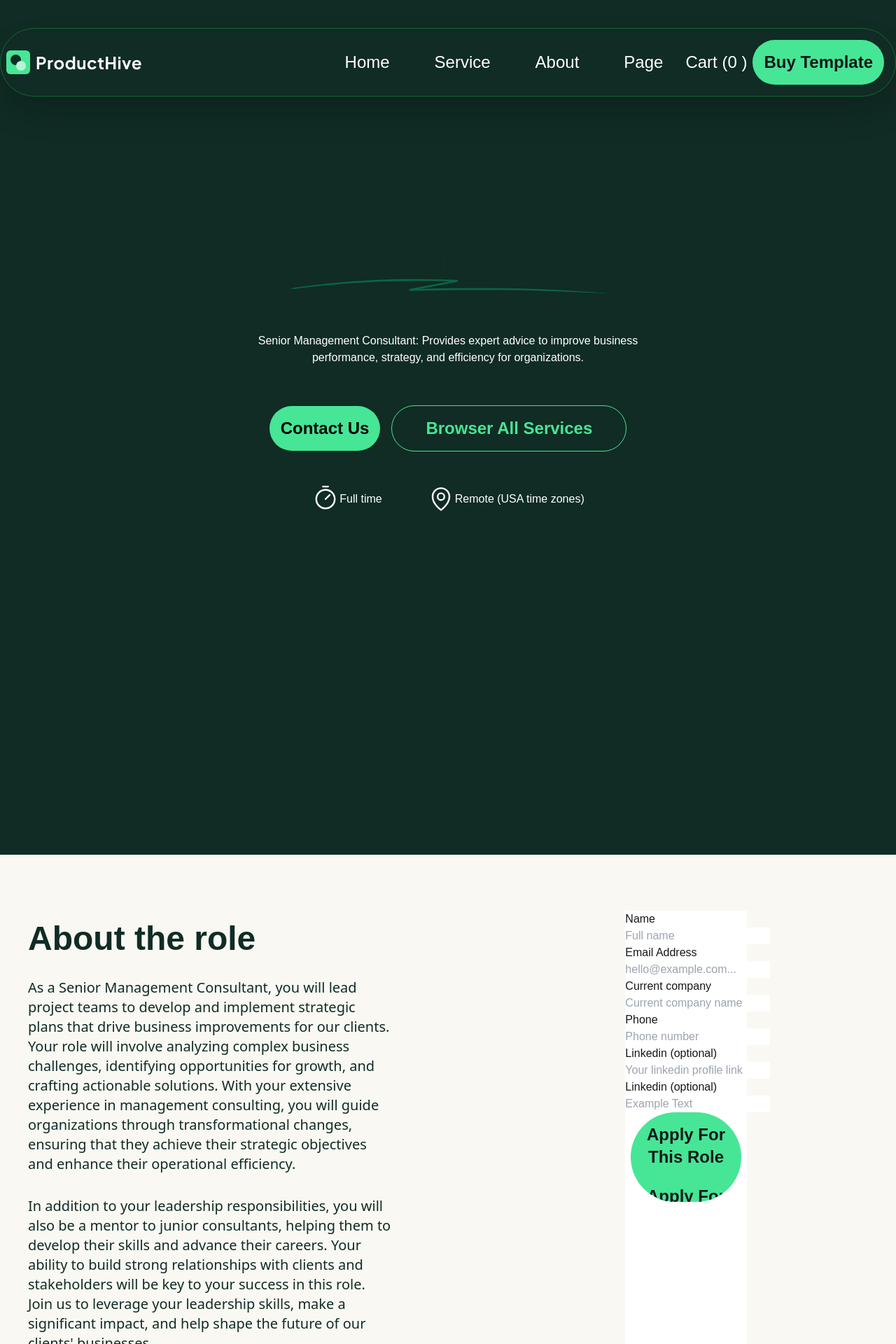
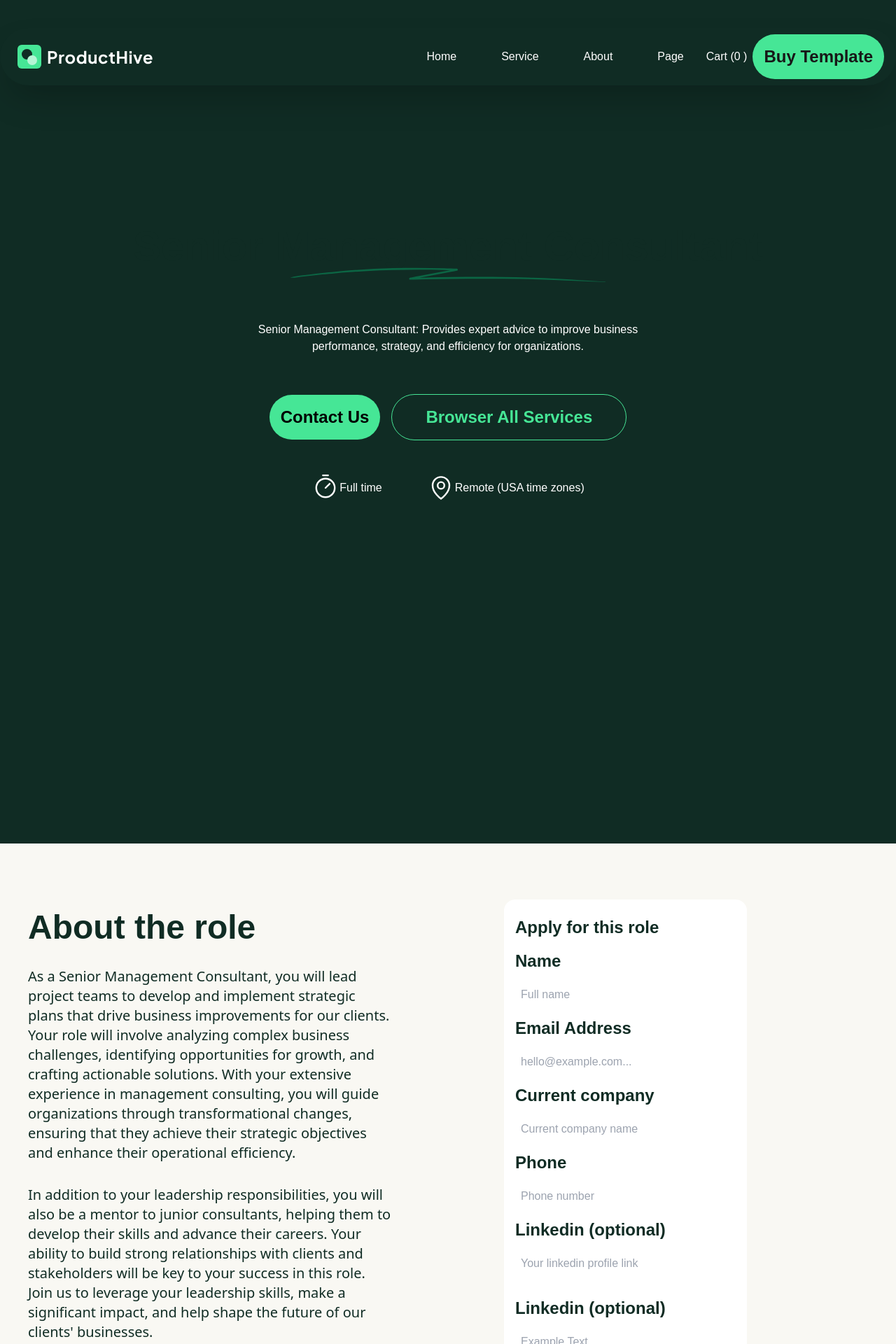
Before and after one commit to Yagya-Adh/product_hive, a Next.js app: page /career-details in a window 1280 px wide. Shown: the top 1920 px of the page at 70% size. Built offline with nearby package versions, Linux system fonts and the light colour scheme.

Commit message:
save chnages

```diff
--- a/app/components/about/MeetOurTeam.tsx
+++ b/app/components/about/MeetOurTeam.tsx
@@ -2,7 +2,7 @@
 
 import Image from "next/image";
 import ButtonPills from "../button/ButtonPills";
-import ceoImage from "@/app/assets/images/about/meetOurTeams/ceoFounder.webp";
+// import ceoImage from "@/app/assets/images/about/meetOurTeams/ceoFounder.webp";
 import srPatnerImage from "@/app/assets/images/about/meetOurTeams/seniorPartner.webp";
 import srAnalystImage from "@/app/assets/images/about/meetOurTeams/Sranalyst.webp";
 import srAssociateImage from "@/app/assets/images/about/meetOurTeams/SrAssociate.webp";
@@ -36,7 +36,7 @@ export default MeetOurTeam;
 const gridCardData = [
   {
     id: 1,
-    image: ceoImage,
+    image: "/../../assets/images/about/meetOurTeams/seniorPartner.webp",
     name: "Chris Rachuba",
     title: "CEO, Founder",
   },
@@ -64,7 +64,13 @@ const GridImageCard = () => {
     <div className="grid-cols-2 grid gap-10">
       {gridCardData?.map((listGrid) => (
         <div key={listGrid.id}>
-          <Image src={listGrid.image} alt="grid_card_" className="rounded-xl" />
+          <Image
+            src={listGrid.image}
+            alt="grid_card_"
+            width={400}
+            height={400}
+            className="rounded-xl"
+          />
 
           <div className="py-5 text-white">
             <h1 className="text-2xl font-bold">{listGrid.name}</h1>
--- a/app/components/banner/MainBanner.tsx
+++ b/app/components/banner/MainBanner.tsx
@@ -16,7 +16,7 @@ interface IMainBainner {
 const MainBanner = ({ variant }: IMainBainner) =>
   variant === "career-details" ? (
     <>
-      <div className="bg-productHives-mainBackground  pt-10 pb-40 ">
+      <div className="bg-productHives-mainBackground  pt-10 pb-40 relative">
         <NavBar />
         <div className="max-w-screen-2xl mx-auto px-10 relative pb-40 flex flex-col">
           <PageBanner variant="career-details" />
@@ -39,29 +39,33 @@ const MainBanner = ({ variant }: IMainBainner) =>
       </div>
     </>
   ) : variant === "contact" ? (
+    <>
       <div className="bg-productHives-mainBackground pt-10 pb-40 flex flex-col">
+        <NavBar />
         <div className="max-w-screen-2xl mx-auto px-10 relative pb-40">
-        <NavBar />
           <PageBanner variant="contact" />
           <div className="absolute -bottom-96 ">
             <BannerCard variant="defautl-contact" />
           </div>
         </div>
       </div>
+    </>
   ) : variant === "service" ? (
+    <>
       <div className="bg-productHives-mainBackground pt-10 pb-40 flex flex-col">
+        <NavBar />
         <div className="max-w-screen-2xl mx-auto px-10 relative ">
-        <NavBar />
           <PageBanner variant="service" />
           <div className="absolute -bottom-72">
             <BannerCard variant="defautl-service" />
           </div>
         </div>
       </div>
+    </>
   ) : variant === "about" ? (
     <div className="bg-productHives-mainBackground pt-10 pb-40 flex flex-col">
+      <NavBar />
       <div className="max-w-screen-2xl mx-auto px-10 relative ">
-        <NavBar />
         <PageBanner variant="about" />
         <div className="absolute -bottom-72">
           <BannerCard variant="defautl-about" />
@@ -70,8 +74,8 @@ const MainBanner = ({ variant }: IMainBainner) =>
     </div>
   ) : variant === "home" ? (
     <div className="bg-productHives-mainBackground pt-10 pb-40 flex flex-col">
+      <NavBar />
       <div className="max-w-screen-2xl mx-auto px-10 relative ">
-        <NavBar />
         <PageBanner variant="home" />
         <div className="absolute -bottom-72">
           <BannerCard variant="default-home" />
--- a/app/components/banner/PageBanner.tsx
+++ b/app/components/banner/PageBanner.tsx
@@ -79,7 +79,7 @@ const PageBanner = ({ variant }: IPageBanner) =>
       <div className="hidden lg:flex absolute top-20 left-0  rounded-2xl">
         <Image
           src={familyImage}
-          alt="home_"
+          alt="about_"
           width={150}
           height={100}
           className="  bg-rose-700 rounded-2xl"
@@ -88,7 +88,7 @@ const PageBanner = ({ variant }: IPageBanner) =>
       <div className="hidden lg:flex absolute top-96 left-20  rounded-2xl">
         <Image
           src={groupImage}
-          alt="home_"
+          alt="about_"
           width={150}
           height={100}
           className="  bg-rose-700 rounded-2xl"
@@ -97,7 +97,7 @@ const PageBanner = ({ variant }: IPageBanner) =>
       <div className="hidden lg:flex absolute top-52 right-0  rounded-2xl">
         <Image
           src={jumpImage}
-          alt="home_"
+          alt="about_"
           width={150}
           height={100}
           className="  bg-rose-700 rounded-2xl"
--- a/app/components/button/ButtonPills.tsx
+++ b/app/components/button/ButtonPills.tsx
@@ -76,7 +76,7 @@ const ButtonPills = ({ text, variant, padding }: IPillButtonProps) => {
         <button
           className={`relative rounded-full ${
             padding ? padding : ""
-          }  px-2 mx-2 bg-productHives-buttonColor items-center text-2xl font-bold cursor-pointer overflow-hidden transition-transform duration-300 ease-in-out group`}
+          }   px-2 mx-2 bg-productHives-buttonColor items-center text-2xl font-bold cursor-pointer overflow-hidden transition-transform duration-300 ease-in-out group`}
         >
           <div className="overflow-hidden flex flex-col items-center group">
             <div
--- a/app/components/career-details/ApplyForThisRole.tsx
+++ b/app/components/career-details/ApplyForThisRole.tsx
@@ -4,44 +4,83 @@ import ButtonPills from "../button/ButtonPills";
 
 const ApplyForThisRole = () => {
   return (
-    <div className="bg-white w-1/3">
+    <div className="bg-productHives-colorGrey">
       <form onSubmit={() => alert("submitted form")}>
-        <div>
-          <label htmlFor="name">Name</label>
-          <input type="text" id="name" placeholder="Full name" />
+        <div className="bg-white w-2/3 h-full flex flex-col text-productHives-mainBackground py-4 rounded-2xl px-4">
+          <h1 className="text-2xl font-bold py-2">Apply for this role</h1>
+          <div className="flex flex-col">
+            <label className="text-2xl py-2 font-bold" htmlFor="name">
+              Name
+            </label>
+            <input
+              type="text"
+              id="name"
+              placeholder="Full name"
+              className="py-3 px-2 focus:outline-none border-transparent focus:border-gray-400 focus:border rounded-xl"
+            />
           </div>
 
-        <div>
-          <label htmlFor="email">Email Address</label>
-          <input type="text" id="email" placeholder="hello@example.com..." />
+          <div className="flex flex-col">
+            <label className="text-2xl py-2 font-bold" htmlFor="email">
+              Email Address
+            </label>
+            <input
+              className="py-3 px-2 focus:outline-none border-transparent focus:border-gray-400 focus:border rounded-xl"
+              type="text"
+              id="email"
+              placeholder="hello@example.com..."
+            />
           </div>
-        <div>
-          <label htmlFor="currentCompany">Current company</label>
+          <div className="flex flex-col">
+            <label className="text-2xl py-2 font-bold" htmlFor="currentCompany">
+              Current company
+            </label>
             <input
+              className="py-3 px-2 focus:outline-none border-transparent focus:border-gray-400 focus:border rounded-xl"
               type="text"
               id="currentCompany"
               placeholder="Current company name"
             />
           </div>
-        <div>
-          <label htmlFor="phone">Phone</label>
-          <input type="text" id="phone" placeholder="Phone number" />
+          <div className="flex flex-col">
+            <label className="text-2xl py-2 font-bold" htmlFor="phone">
+              Phone
+            </label>
+            <input
+              className="py-3 px-2 focus:outline-none border-transparent focus:border-gray-400 focus:border rounded-xl"
+              type="text"
+              id="phone"
+              placeholder="Phone number"
+            />
           </div>
 
-        <div>
-          <label htmlFor="linkedinLink">Linkedin (optional)</label>
+          <div className="flex flex-col">
+            <label className="text-2xl py-2 font-bold" htmlFor="linkedinLink">
+              Linkedin (optional)
+            </label>
             <input
+              className="py-3 px-2 focus:outline-none border-transparent focus:border-gray-400 focus:border rounded-xl"
               type="text"
               id="linkedinLink"
               placeholder="Your linkedin profile link"
             />
           </div>
 
-        <div>
-          <label htmlFor="linkedinText">Linkedin (optional)</label>
-          <input type="text" id="linkedinText" placeholder="Example Text" />
+          <div className="flex flex-col py-4 mb-2">
+            <label className="text-2xl py-2 font-bold" htmlFor="linkedinText">
+              Linkedin (optional)
+            </label>
+            <textarea
+              rows={6}
+              cols={6}
+              id="linkedinText"
+              placeholder="Example Text"
+              className="py-3 px-2 focus:outline-none border-transparent focus:border-gray-400 focus:border rounded-xl"
+            ></textarea>
           </div>
+
           <ButtonPills text="Apply For This Role" />
+        </div>
       </form>
     </div>
   );
--- a/app/components/career-details/CarrerDetailPage.tsx
+++ b/app/components/career-details/CarrerDetailPage.tsx
@@ -1,9 +1,8 @@
 "use client";
-
+import React from "react";
 import careerDetailsData from "@/careerDetailsData.json";
 import { CheckCircleIcon } from "@heroicons/react/24/solid";
 const data = careerDetailsData;
-import React from "react";
 import ApplyForThisRole from "./ApplyForThisRole";
 
 const CarrerDetailPage = () => {
@@ -11,12 +10,8 @@ const CarrerDetailPage = () => {
     <div className="bg-productHives-colorGrey">
       <div className="mx-auto max-w-screen-2xl px-10 py-20">
         <div className="grid grid-cols-1 md:grid-cols-2 gap-x-40  ">
-          <div>
-            <NoticeSide />
-          </div>
-          <div className="flex justify-center ">
-            <ApplyForThisRole />
-          </div>
+          <NoticeSide />
+          <ApplyForThisRole />
         </div>
       </div>
     </div>
--- a/app/components/navbar/NavBar.tsx
+++ b/app/components/navbar/NavBar.tsx
@@ -27,42 +27,39 @@ const NavBar = () => {
 
   return (
     <>
-      <nav>
-        <div className="rounded-full z-10 border border-green-800 shadow-2xl flex justify-between items-center  bg-transparent p-2">
-          <MainLogo logo="nav" />
-
-          <div className="flex justify-between items-center bg-transparent py-1">
-            <ul className="hidden lg:flex text-2xl items-center py-1">
+      <nav className="bg-productHives-mainBackground rounded-full relative  mx-auto">
+        <div className="rounded-full z-10 border border-transparent shadow-2xl flex justify-between items-center bg-transparent p-2 ">
+          <div className="px-4">
+            <MainLogo logo="nav" />
+          </div>
+          <div className="flex justify-between items-center bg-transparent">
+            <ul className="hidden lg:flex items-center ">
               {routes?.map((linkList) => (
                 <li className="text-white mx-8" key={linkList.id}>
                   <Link href={linkList.path}>{linkList.name}</Link>
                 </li>
               ))}
 
-              <div className="hidden lg:flex lg:flex-row lg:items-center  lg:justify-between">
-                <button
-                  className="text-2xl text-white"
-                  onClick={handelCartOpen}
-                >
+              <div className="hidden lg:flex lg:flex-row lg:items-center lg:justify-between">
+                <button className="text-white" onClick={handelCartOpen}>
                   Cart (0 )
                 </button>
-                <ButtonPills text="Buy Template" padding="px-10" />
+                <ButtonPills text="Buy Template" padding="" />
               </div>
             </ul>
 
-            <span
-              className="text-2xl text-white lg:hidden"
-              onClick={handelCartOpen}
-            >
-              Cart (0 )
-            </span>
+            <div className="flex items-center">
+              <span className="text-white lg:hidden" onClick={handelCartOpen}>
+                Cart (0 )
+              </span>
 
-            <Bars3Icon className="size-10 text-green-700 lg:hidden" />
+              <Bars3Icon className="size-10 text-green-700 lg:hidden" />
+            </div>
           </div>
         </div>
       </nav>
       {cartOpen && (
-        <div className="absolute top-0 right-0 inset-0  z-20">
+        <div className="absolute top-0 right-0 inset-0  z-40">
           <Modal handlePopUp={handelCartOpen} />
         </div>
       )}
--- a/app/not-found.tsx
+++ b/app/not-found.tsx
@@ -9,11 +9,10 @@ import Footer from "./components/footer/Footer";
 import Revenue from "./components/home/Revenue";
 const PageNotFound = () => {
   return (
-    <div className="bg-productHives-colorGrey">
-      <div className="max-w-screen-2xl px-10 mx-auto">
-        <div className="bg-productHives-mainBackground rounded-full">
-          <NavBar />
-        </div>
+    <div className="bg-productHives-colorGrey ">
+      <div className="max-w-screen-2xl px-10 py-5 mx-auto">
+        {/* <div className="bg-productHives-mainBackground rounded-full"></div> */}
+        <NavBar />
 
         <div className="flex justify-center items-center flex-col p-40">
           <Image
--- a/app/page.tsx
+++ b/app/page.tsx
@@ -8,7 +8,6 @@ import Revenue from "./components/home/Revenue";
 export default function Home() {
   return (
     <>
-      {/* <div className="bg-productHives-mainBackground pt-10 pb-40"></div> */}
       <MainBanner variant="home" />
       <ProductOwner />
       <PreSegment />
```
Lines whose indentation alone changed are shown as unchanged.
